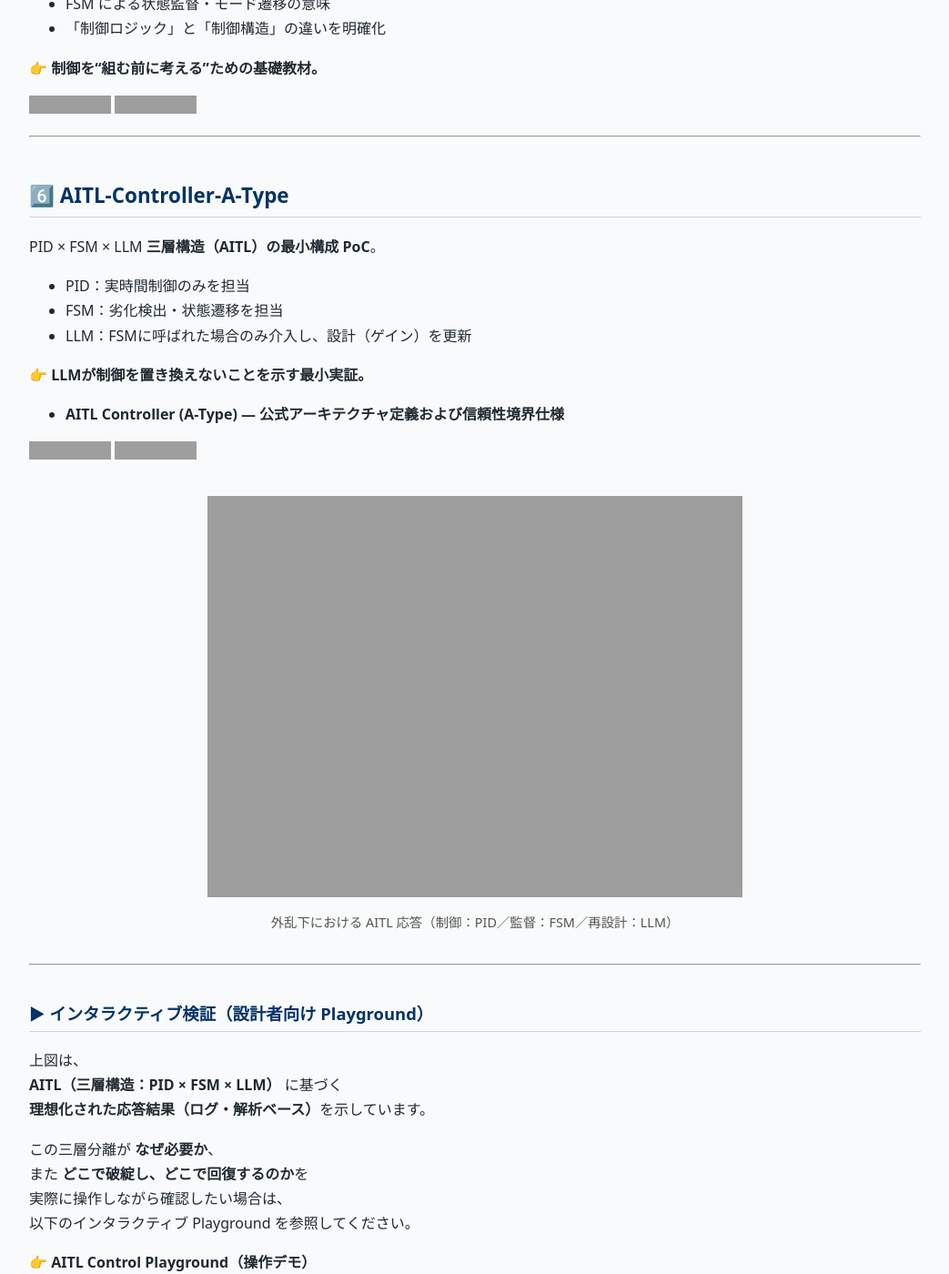
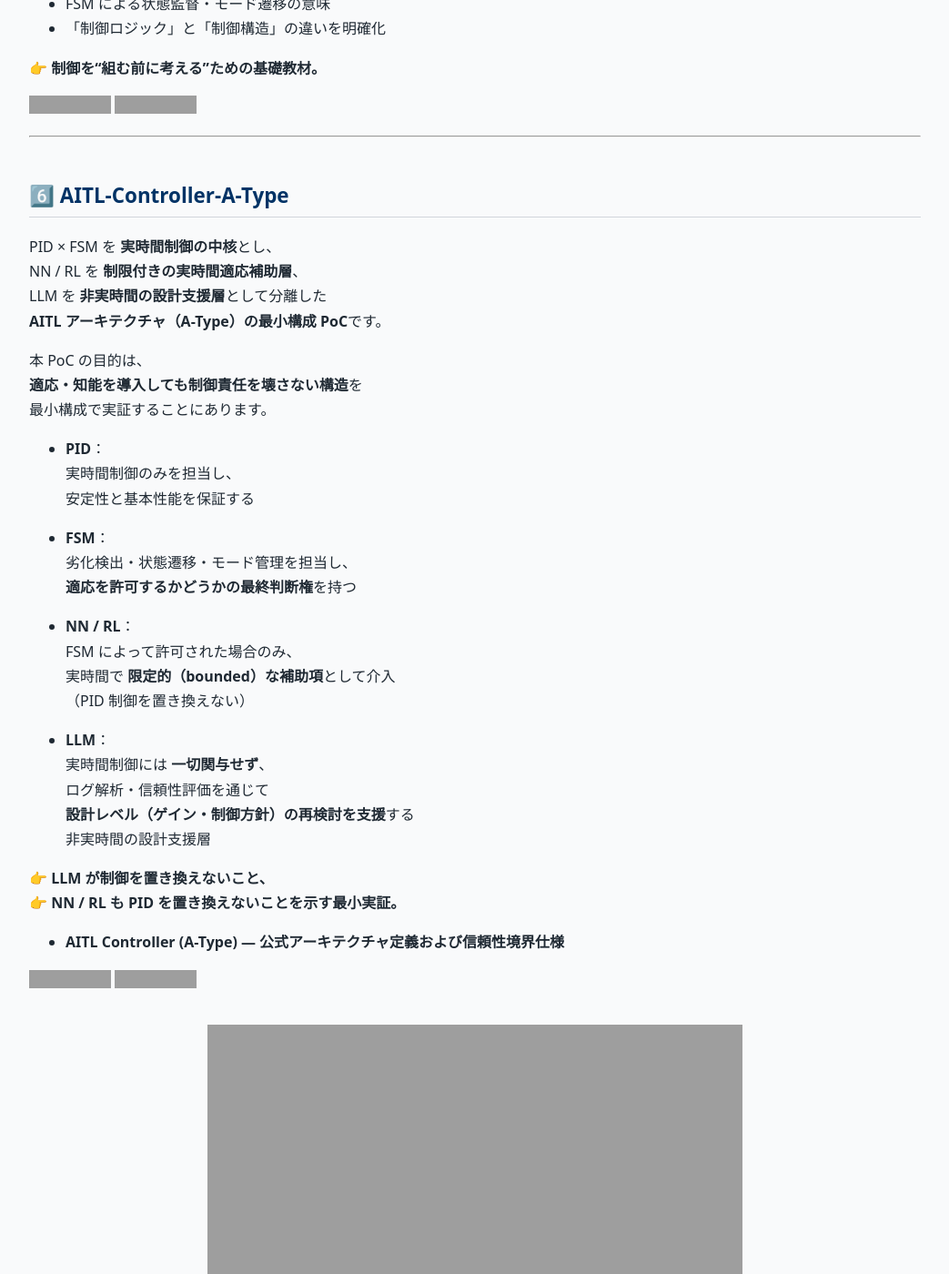
Before and after one commit to Samizo-AITL/Samizo-AITL.github.io, a Jekyll site: the page built from portal/index.md, in a window 1280 px wide and 1400 px high, scrolled down 11156 px. Shown: the whole window at 91% size, without its empty margins (118-1161 px from the left). Built offline with Jekyll 4.4.1, drawn with Linux system fonts in a browser that asks for light colours; some of the changed text lies outside the part shown; grey boxes are pictures that could not be loaded.

Commit message:
Update index.md

```diff
--- a/portal/index.md
+++ b/portal/index.md
@@ -333,13 +333,37 @@ PID・FSM を中心に、**制御系の構造そのものを理解するため
 ---
 
 ## 6️⃣ AITL-Controller-A-Type
-PID × FSM × LLM **三層構造（AITL）の最小構成 PoC**。
 
-- PID：実時間制御のみを担当
-- FSM：劣化検出・状態遷移を担当
-- LLM：FSMに呼ばれた場合のみ介入し、設計（ゲイン）を更新
+PID × FSM を **実時間制御の中核**とし、
+NN / RL を **制限付きの実時間適応補助層**、
+LLM を **非実時間の設計支援層**として分離した
+**AITL アーキテクチャ（A-Type）の最小構成 PoC**です。
 
-👉 **LLMが制御を置き換えないことを示す最小実証。**
+本 PoC の目的は、
+**適応・知能を導入しても制御責任を壊さない構造**を
+最小構成で実証することにあります。
+
+- **PID**：
+  実時間制御のみを担当し、
+  安定性と基本性能を保証する
+
+- **FSM**：
+  劣化検出・状態遷移・モード管理を担当し、
+  **適応を許可するかどうかの最終判断権**を持つ
+
+- **NN / RL**：
+  FSM によって許可された場合のみ、
+  実時間で **限定的（bounded）な補助項**として介入
+  （PID 制御を置き換えない）
+
+- **LLM**：
+  実時間制御には **一切関与せず**、
+  ログ解析・信頼性評価を通じて
+  **設計レベル（ゲイン・制御方針）の再検討を支援**する
+  非実時間の設計支援層
+
+👉 **LLM が制御を置き換えないこと、
+👉 NN / RL も PID を置き換えないことを示す最小実証。**
 
 - **AITL Controller (A-Type) ― 公式アーキテクチャ定義および信頼性境界仕様**
 
@@ -349,11 +373,12 @@ PID × FSM × LLM **三層構造（AITL）の最小構成 PoC**。
 <figure style="text-align:center; margin:2rem auto;">
   <img
     src="https://samizo-aitl.github.io/aitl-controller-a-type/data/aitl_full_demo_ideal.png"
-    alt="AITL System Response (PID controlled, FSM supervised, LLM triggered)"
+    alt="AITL System Response (PID controlled, FSM supervised, adaptive assist bounded, design updated offline)"
     style="width:60%; max-width:100%;"
   />
   <figcaption style="font-size:0.9rem; color:#555; margin-top:0.5rem;">
-    外乱下における AITL 応答（制御：PID／監督：FSM／再設計：LLM）
+    外乱下における AITL 応答
+    （制御：PID／監督：FSM／適応補助：NN・RL（制限付き）／再設計：非実時間 LLM）
   </figcaption>
 </figure>
 
@@ -362,11 +387,11 @@ PID × FSM × LLM **三層構造（AITL）の最小構成 PoC**。
 ### ▶ インタラクティブ検証（設計者向け Playground）
 
 上図は、
-**AITL（三層構造：PID × FSM × LLM）** に基づく
+**AITL（実時間制御：PID × FSM × NN/RL／設計支援：LLM）** に基づく
 **理想化された応答結果（ログ・解析ベース）**を示しています。
 
-この三層分離が **なぜ必要か**、
-また **どこで破綻し、どこで回復するのか**を
+この責務分離が **なぜ必要か**、
+また **どこで適応を止め、設計判断に戻るべきか**を
 実際に操作しながら確認したい場合は、
 以下のインタラクティブ Playground を参照してください。
 
@@ -375,10 +400,12 @@ PID × FSM × LLM **三層構造（AITL）の最小構成 PoC**。
 
 - PID ゲインを変更し、安定性・発振・収束を観察
 - FSM のモード切替（TRACK / HOLD / MANUAL）を体験
-- どの条件で **設計レベルの再検討（LLM相当）が必要になるか**を可視化
+- **どの条件で実時間適応（NN / RL）を止め、
+  設計レベルの再検討（LLM 相当）に戻るべきか**を可視化
 
-> 本ページでは、AITL の**最小構成と因果構造の明確化**を優先するため、
-> 操作可能なデモはあえて別ページとして分離しています。
+> 本ページでは、AITL の
+> **最小構成・責務分離・因果関係の明確化**を優先するため、
+> 操作可能なデモは別ページとして分離しています。
 
 ---
 
```
